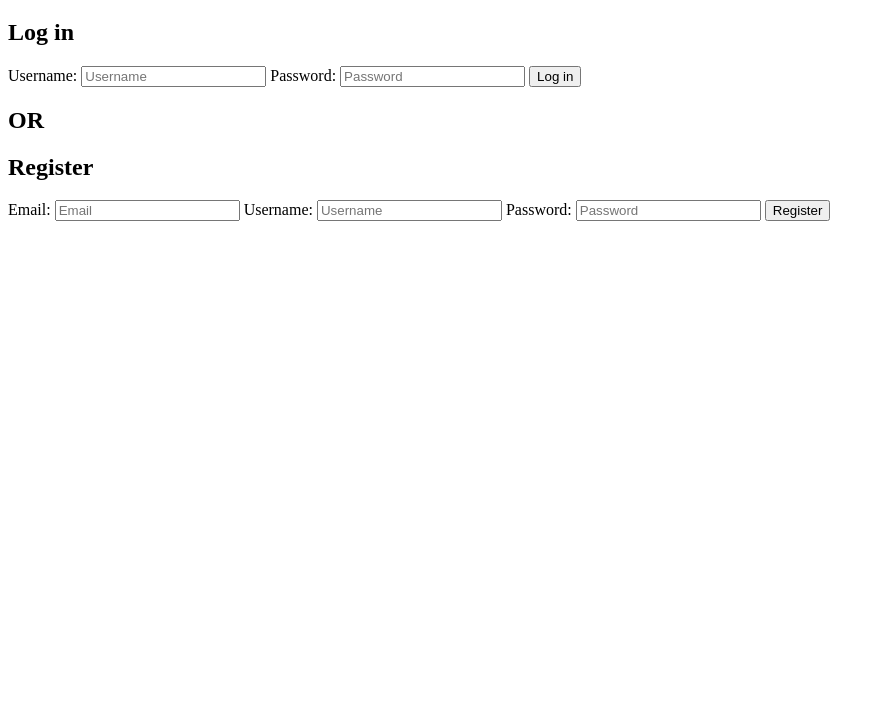
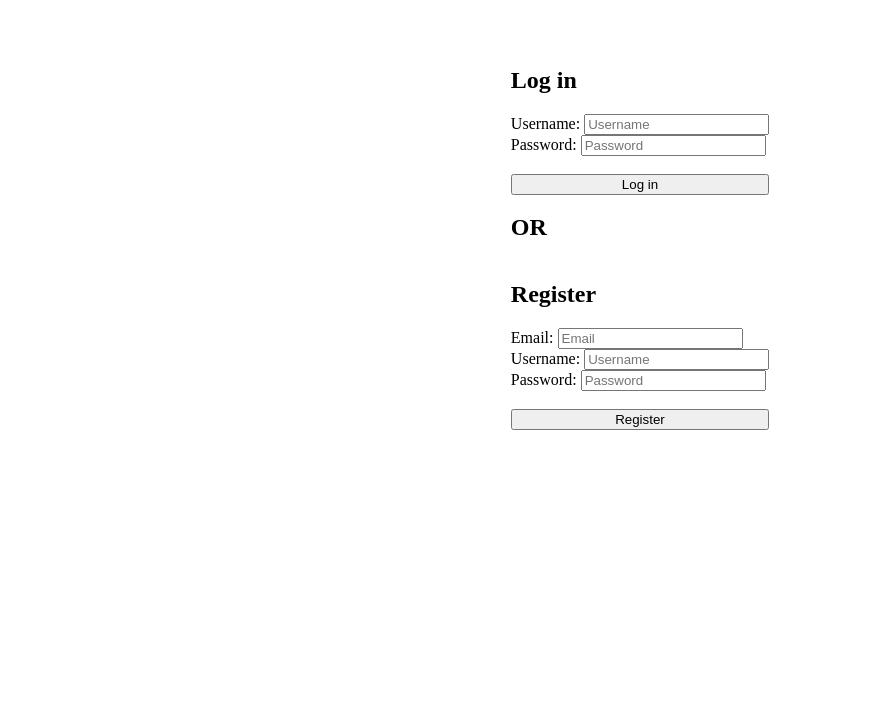
Before and after one commit to Emelie-Astrid/book-app, a plain HTML site: page frontend/index.html in a window 1280 px wide. Shown: the part 81-800 px from the top of the page, without its empty margins (0-885 px from the left). Drawn offline with nearby package versions, Linux system fonts and the light colour scheme; no server answers.

Commit message:
some styling

```diff
--- a/frontend/index.html
+++ b/frontend/index.html
@@ -10,9 +10,33 @@
     <title>Book app</title>
 </head>
 <body>
-    <h1>Book app</h1>
-    <h2 id="current-user"></h2>
-    <button id="log-out" hidden>Log out</button>
+    <div class="top" id="top">
+        <h1>Book app</h1>
+        <h2 id="current-user"></h2>
+        <div class="user" id="login-user">
+            <h2>Log in</h2>
+            <div class="input">
+            <label for="user-id">Username: </label>
+            <input type="text" id="user-id" placeholder="Username"> </br>
+            <label for="user-pw">Password: </label>
+            <input type="text" id="user-pw" placeholder="Password"></div></br>
+            <button id="user-login">Log in</button>
+        </div>
+        <div class="user" id="register-user">
+            <h2>OR</h2>
+            <h2>Register</h2>
+            <div class="input">
+            <label for="user-email">Email: </label>
+            <input type="text" id="user-email" placeholder="Email"> </br>
+            <label for="new-user-id">Username: </label>
+            <input type="text" id="new-user-id" placeholder="Username"></br>
+            <label for="new-user-pw">Password: </label>
+            <input type="text" id="new-user-pw" placeholder="Password"></div></br>
+            <button id="user-register">Register</button>
+        </div>
+        <button id="my-books" hidden>My Books</button>
+        <button id="log-out" hidden>Log out</button>
+    </div>
     <ul id="book-list"></ul>
     <div id="book-registration" hidden>
         <h2>Add more books</h2>
@@ -28,27 +52,6 @@
         <button id="add-book">Add book</button>
     </div>
 
-    <div id="login-user">
-        <h2>Log in</h2>
-        <label for="user-id">Username: </label>
-        <input type="text" id="user-id" placeholder="Username">
-        <label for="user-pw">Password: </label>
-        <input type="text" id="user-pw" placeholder="Password">
-        <button id="user-login">Log in</button>
-    </div>
-
-    <div id="register-user">
-        <h2>OR</h2>
-        <h2>Register</h2>
-        <label for="user-email">Email: </label>
-        <input type="text" id="user-email" placeholder="Email">
-        <label for="new-user-id">Username: </label>
-        <input type="text" id="new-user-id" placeholder="Username">
-        <label for="new-user-pw">Password: </label>
-        <input type="text" id="new-user-pw" placeholder="Password">
-        <button id="user-register">Register</button>
-    </div>
-
     <h2 id="to-read-header" hidden>To Read</h2>
     <ul id="to-read"></ul>
 </body>
--- a/frontend/main.js
+++ b/frontend/main.js
@@ -6,6 +6,7 @@ let registerUser = document.querySelector("#register-user");
 let loginUser = document.querySelector("#login-user");
 let currentUser = document.querySelector("#current-user");
 let logOutBtn = document.querySelector("#log-out");
+let myBooksListBtn = document.querySelector("#my-books");
 
 //User login
 let userId = document.querySelector("#user-id");
@@ -117,6 +118,7 @@ function hideShow() {
     registerUser.classList.add("hidden");
     loginUser.classList.add("hidden");
     logOutBtn.removeAttribute("hidden");
+    myBooksListBtn.removeAttribute("hidden");
     let radioRate = document.querySelectorAll('input[type="radio"]');
     let radioLabels = document.querySelectorAll(".radio-label");
     let rateBtns = document.querySelectorAll('.rate');
--- a/frontend/styles/partials/_main.scss
+++ b/frontend/styles/partials/_main.scss
@@ -8,6 +8,20 @@ body.dark {
     background-color: darkmagenta;
     color: peachpuff;
     font-family: sans-serif;
+}
+
+.top {
+    display: flex;
+    flex-direction: column;
+    align-items: center;
+    .user {
+        display: flex;
+        flex-direction: column;
+    }
+    .hidden {
+        display: none
+    }
+
 }
 
 .hidden {
```
Also changed, not shown: frontend/styles/style.css, 2 other files.
